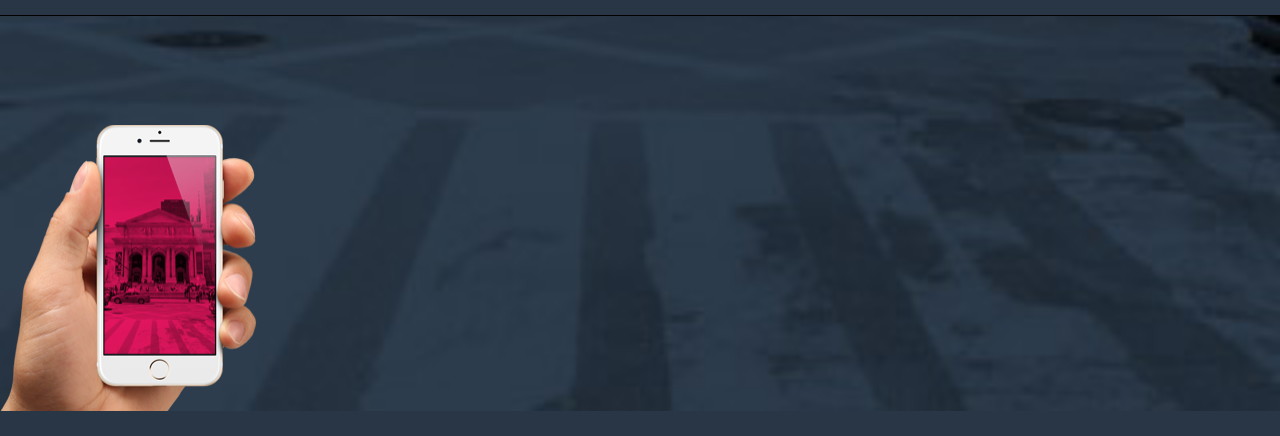
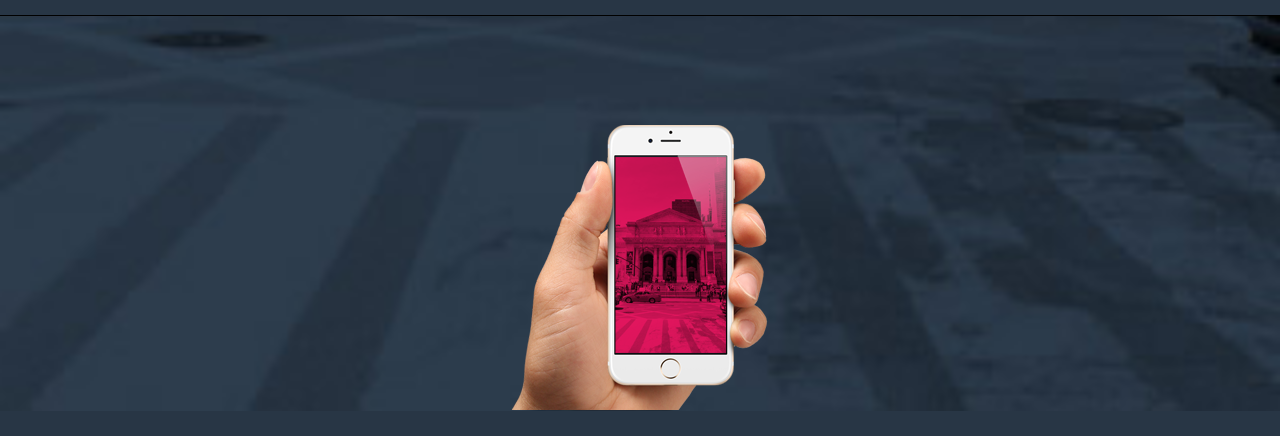
Before and after one commit to Ozkhan-Mamedov/910865-pink-16, a website: page source/index.html in a window 1280 px wide. Shown: the part 310-746 px from the top of the page. Drawn offline with nearby package versions, Linux system fonts and the light colour scheme; files that its build step writes are made by us from their sources.

Commit message:
Правки стилизации index.html

```diff
--- a/source/less/features.less
+++ b/source/less/features.less
@@ -2,7 +2,7 @@
   padding: 0;
   margin: 0;
   padding-top: 117px;
-  padding-bottom: 282px;
+  padding-bottom: 330px;
 
   background: url("../img/bg-triangle-white.svg") no-repeat;
   background-size: 100%;
@@ -14,6 +14,7 @@
   &::after {
     position: absolute;
     left: 50%;
+    bottom: 0;
 
     width: 157px;
     height: 282px;
@@ -23,6 +24,14 @@
     transform: translateX(-50%);
 
     content: "";
+  }
+}
+
+.features__item {
+  margin-bottom: 48px;
+
+  &:last-child {
+    margin-bottom: 0;
   }
 }
 
@@ -41,7 +50,6 @@
   margin: 0;
   padding-left: 28px;
   padding-right: 28px;
-  margin-bottom: 48px;
 
   font-size: 14px;
   line-height: 24px;
--- a/source/less/index-background.less
+++ b/source/less/index-background.less
@@ -1,7 +1,7 @@
 .index-background {
   height: 395px;
 
-  background: url("../img/iphone-hand-mobile@1x.png") no-repeat, url("../img/bg-back-mobile@1x.jpg") no-repeat;
-  background-size: 258px 287px, cover;
+  background: url("../img/bg-back-mobile@1x.jpg") no-repeat;
+  background-size: cover;
   background-position: 0 100%;
 }
--- a/source/less/page-top.less
+++ b/source/less/page-top.less
@@ -1,3 +1,22 @@
+.page-top {
+  position: relative;
+
+  &::after {
+    position: absolute;
+    bottom: 0;
+    left: 50%;
+
+    width: 258px;
+    height: 287px;
+
+    background: url("../img/iphone-hand-mobile@1x.png") no-repeat;
+
+    transform: translateX(-50%);
+
+    content: "";
+  }
+}
+
 .page-top__header {
   margin: 0;
   padding-left: 40px;
--- a/source/less/tariff.less
+++ b/source/less/tariff.less
@@ -31,7 +31,7 @@
   padding-right: 10px;
   padding-top: 22px;
   padding-bottom: 25px;
-  width: 256px;
+  min-width: 256px;
 
   color: #ffffff;
   font-size: 18px;
```
